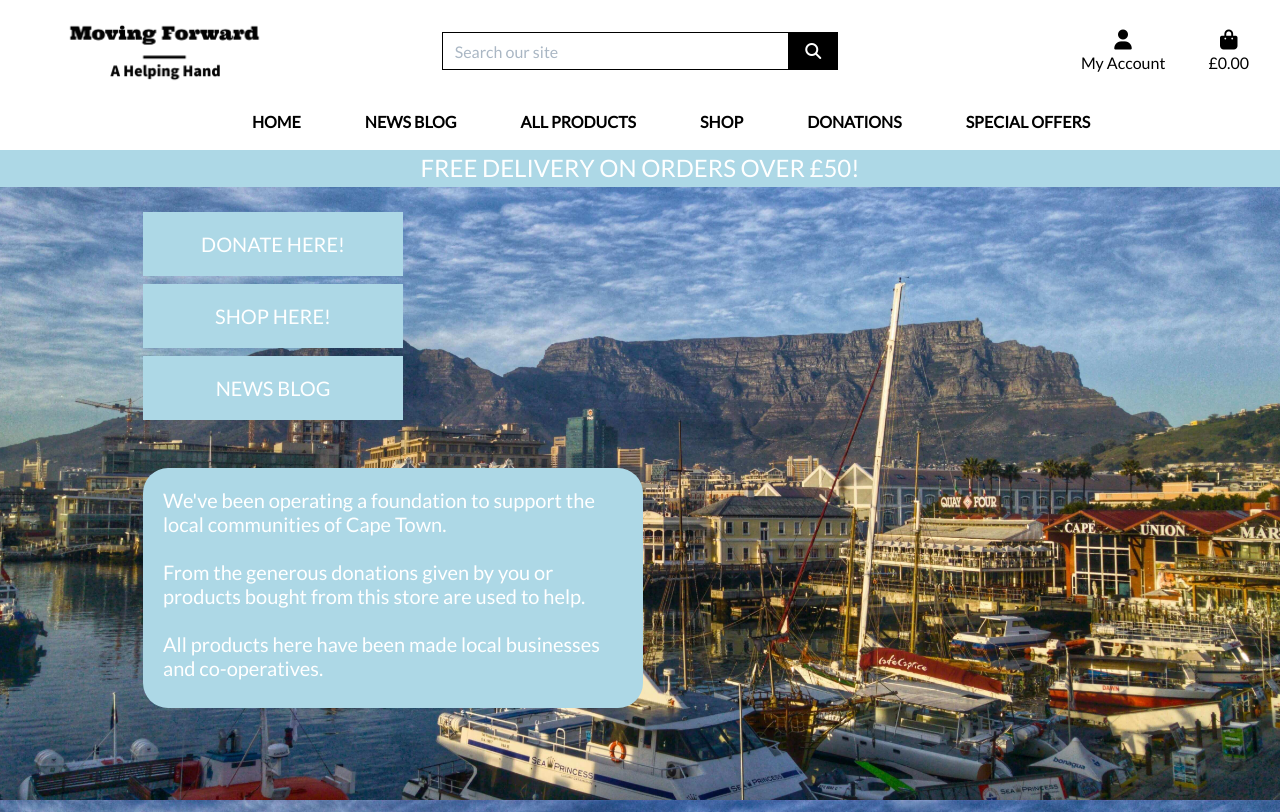
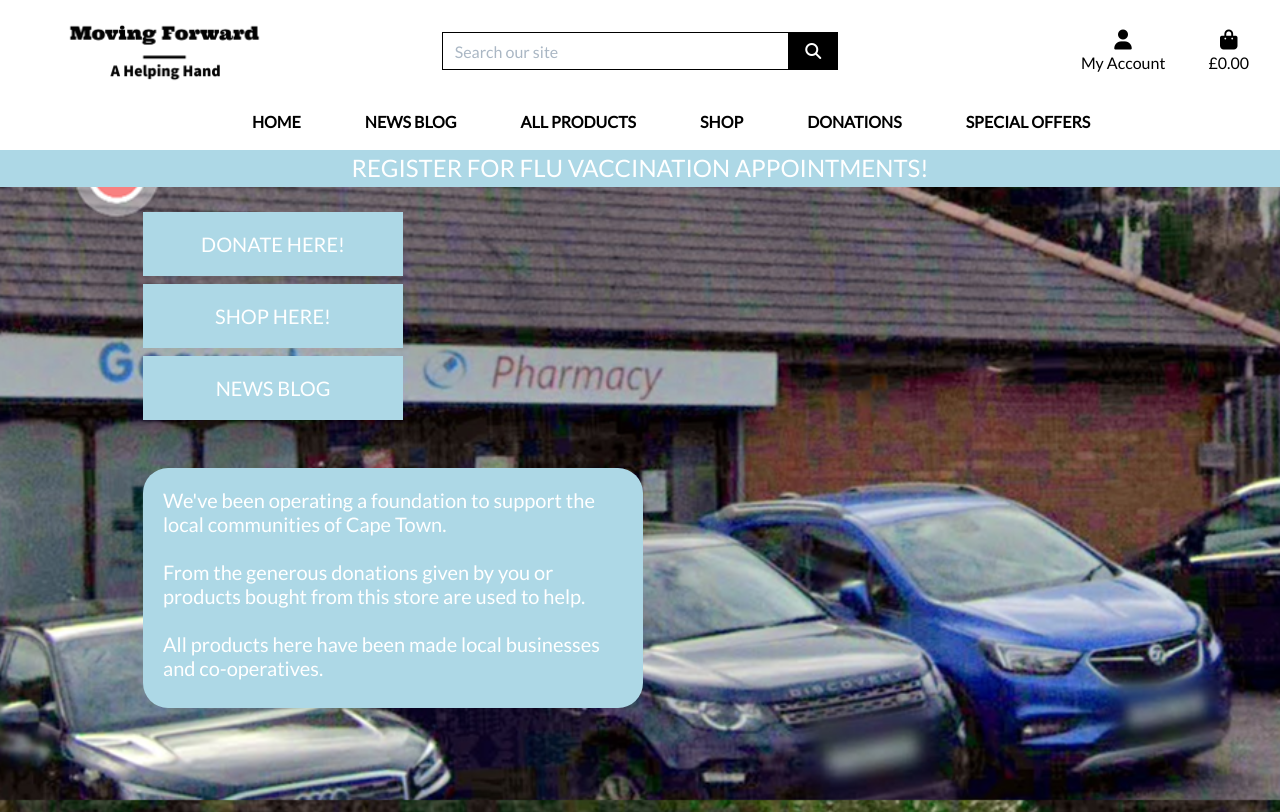
Before and after one commit to Davej66/Ph-Georgetown, a Django app: page / in a window 1280 px wide. Run offline with Django 3.2, Linux system fonts and the light colour scheme; some libraries are stand-ins or nearby versions.

Commit message:
Adding new media

```diff
--- a/moving_forward/settings.py
+++ b/moving_forward/settings.py
@@ -26,7 +26,7 @@ SECRET_KEY = os.environ.get('SECRET_KEY', '')
 
 # SECURITY WARNING: don't run with debug turned on in production!
 
-DEBUG = False
+DEBUG = True
 
 ALLOWED_HOSTS = ['djj-moving-forward.herokuapp.com', 'localhost']
 
--- a/static/css/base.css
+++ b/static/css/base.css
@@ -3,7 +3,7 @@ html {
 }
 
 body {
-    background: url('/media/pexels-capetown.jpg') no-repeat center center fixed;
+    background: url('/media/merthyr.png') no-repeat center center fixed;
     background-size: cover;
     height: calc(100vh - 164px);
     color: #555;
--- a/templates/base.html
+++ b/templates/base.html
@@ -34,7 +34,7 @@
     {% block extra_js %}
     {% endblock %}
 
-    <title>Moving Forward {% block extra_title %}{% endblock %}</title>
+    <title>Georgetown Pharmacy {% block extra_title %}{% endblock %}</title>
   </head>
   <body>
     <header class="container-fluid fixed-top">
@@ -109,7 +109,7 @@
         </div>
         <div id="delivery-banner" class="row text-center">
             <div class="col bg-pblue text-white">
-                <h4 class="logo-font my-1">Free delivery on orders over £{{ free_delivery_threshold }}!</h4>
+                <h4 class="logo-font my-1">Register for Flu Vaccination appointments!</h4>
             </div>
         </div>
     </header>
```
Also changed, not shown: media/merthyr.png (added), static/media/merthyr.png (added), static/media/pexels-capetown.jpg (added).
